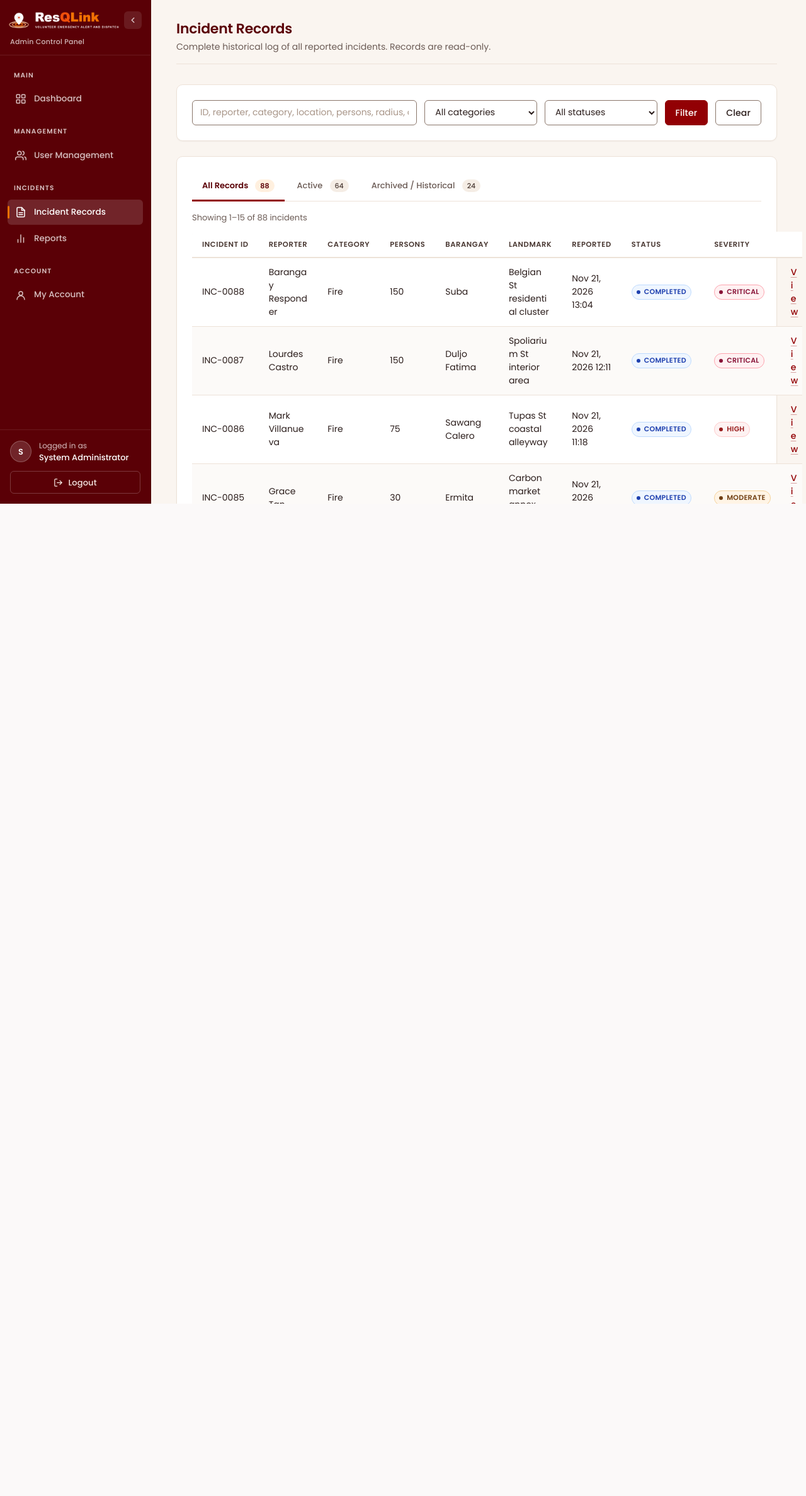
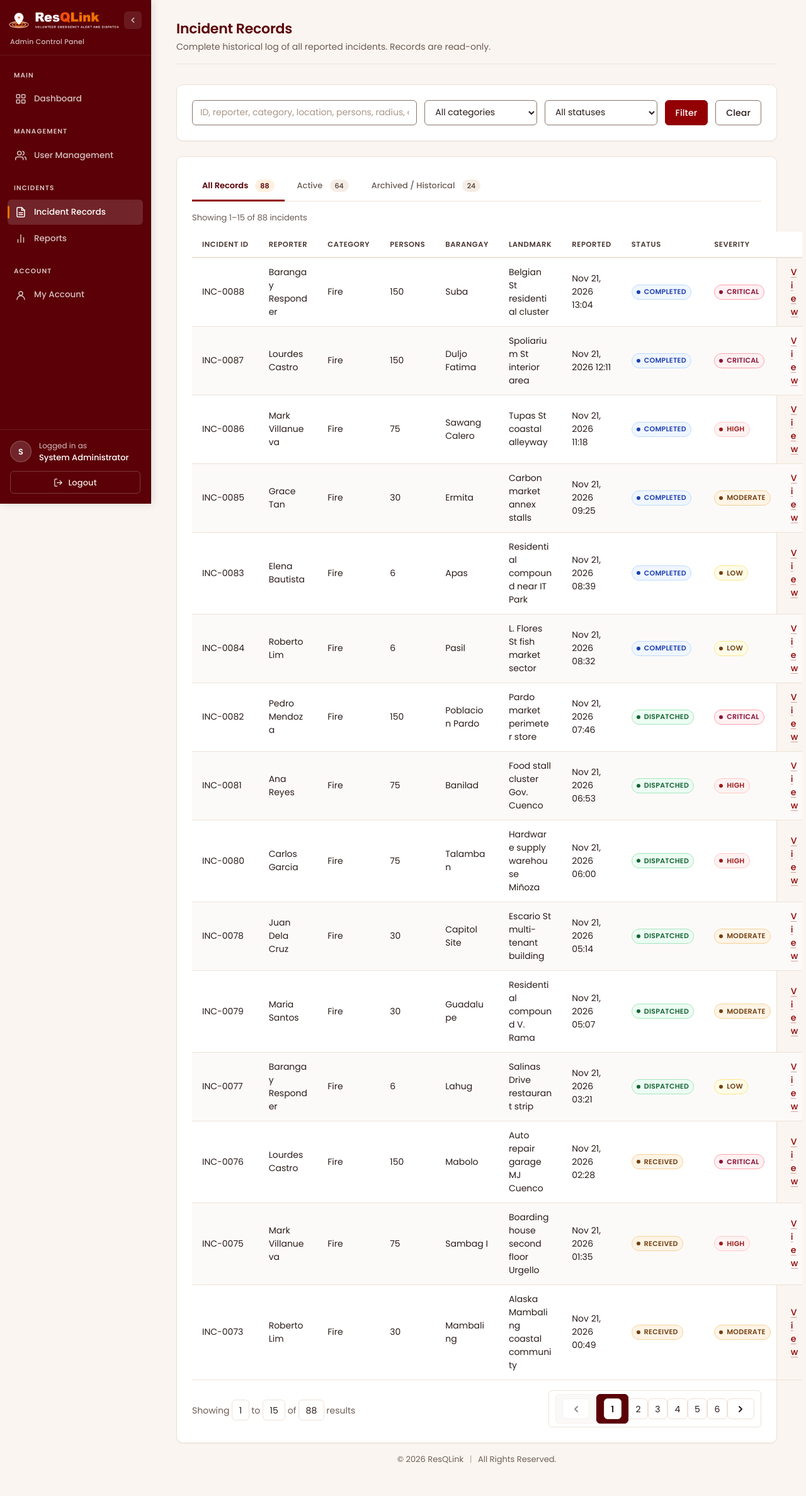
Before and after one commit to adrianemontano/ResQLink, a Laravel app: page /admin/incidents in a window 1280 px wide. Shown: the whole page at 63% size. Before the commit the page ends 800 px from the top, so only its background shows below. Run offline with Laravel 12, Linux system fonts and the light colour scheme; a user stored in the database is signed in; data comes from the database, SQL or seed files in the repository.

Commit message:
fix(layout): lock desktop sidebar at full height and prevent footer cutoff

```diff
--- a/backend/public/css/resqlink-layout-scroll.css
+++ b/backend/public/css/resqlink-layout-scroll.css
@@ -1,42 +1,74 @@
 /*
- * ResQLink layout scroll lock (desktop/tablet):
- * - The whole page does not scroll; the dashboard shell is one viewport.
- * - The left sidebar stays locked at full height; only the navigation inside it
- *   scrolls so "Logged in as ..." and "Logout" remain at the bottom.
- * - The main content area is the scrollable region; incident table headers stay
- *   visible while scrolling.
+ * ResQLink Layout & Full-Height Desktop Sidebar:
+ * - Desktop/tablet (min-width: 761px): Sidebar is fixed to the left edge at 100vh/100dvh.
+ *   The rosewood background touches top: 0 and bottom: 0 at all times, never cutting off.
+ * - Sidebar footer is pinned to the bottom via margin-top: auto.
+ * - Main content area has matching margin-left and scrolls cleanly without empty white gaps.
  */
 @media (min-width: 761px) {
     .dashboard-shell {
-        height: 100vh;
         min-height: 100vh;
-        overflow: hidden;
+        min-height: 100dvh;
+        display: flex !important;
+        position: relative !important;
+        background: var(--surface-alt) !important;
     }
 
     .sidebar {
-        height: 100vh;
-        position: sticky;
-        top: 0;
-        overflow: hidden;
-        overscroll-behavior: contain;
+        position: fixed !important;
+        top: 0 !important;
+        bottom: 0 !important;
+        left: 0 !important;
+        height: 100vh !important;
+        height: 100dvh !important;
+        width: 240px !important;
+        z-index: 100 !important;
+        display: flex !important;
+        flex-direction: column !important;
+        overflow-y: auto !important;
+        overflow-x: hidden !important;
+        background: var(--rosewood) !important;
+        border-right: 1px solid rgba(0, 0, 0, 0.2) !important;
+        box-shadow: 2px 0 12px rgba(0, 0, 0, 0.12) !important;
+    }
+
+    .dashboard-shell.sidebar-collapsed .sidebar {
+        width: 72px !important;
+    }
+
+    .sidebar-head {
+        flex-shrink: 0 !important;
     }
 
     .sidebar-nav {
-        flex: 1;
-        overflow-y: auto;
-        overscroll-behavior: contain;
+        flex: 1 1 auto !important;
+        overflow-y: auto !important;
+        overscroll-behavior: contain !important;
     }
 
     .sidebar-footer {
-        flex-shrink: 0;
+        margin-top: auto !important;
+        flex-shrink: 0 !important;
     }
 
     .dashboard-main {
-        min-height: 0;
-        height: 100vh;
-        max-height: 100vh;
-        overflow: auto;
-        overscroll-behavior: contain;
+        margin-left: 240px !important;
+        min-height: 100vh !important;
+        min-height: 100dvh !important;
+        width: calc(100% - 240px) !important;
+        box-sizing: border-box !important;
+        display: flex !important;
+        flex-direction: column !important;
+        background: var(--surface-alt) !important;
+    }
+
+    .dashboard-shell.sidebar-collapsed .dashboard-main {
+        margin-left: 72px !important;
+        width: calc(100% - 72px) !important;
+    }
+
+    .app-footer {
+        margin-top: auto !important;
     }
 
     .dashboard-main .card > table.record-table,
```
